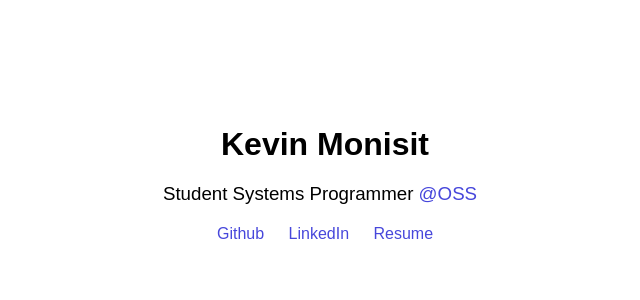
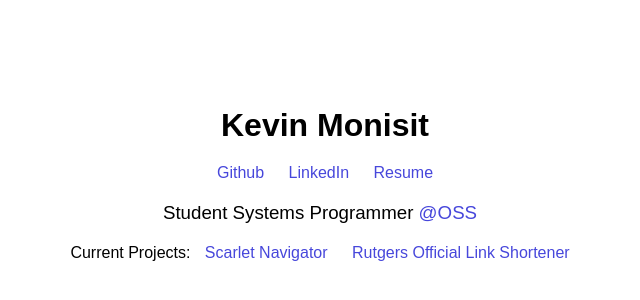
Before and after one commit to kevinmonisit/kevinmonisit.github.io, a plain HTML site: page index.html in a window 1280 px wide. Shown: the part 216-516 px from the top of the page, without its empty margins (315-955 px from the left). Drawn offline with Linux system fonts and the light colour scheme.

Commit message:
Updated website

```diff
--- a/index.html
+++ b/index.html
@@ -58,6 +58,11 @@
   </head>
   <body>
     <h1>Kevin Monisit</h1>
+    <div style="margin-top: -10px">
+      <a href="https://github.com/kevinmonisit">Github</a>
+      <a href="https://www.linkedin.com/in/kevinmonisit/">LinkedIn</a>
+      <a href="/resume.pdf">Resume</a>
+    </div>
     <h3 style="text-align: center">
       Student Systems Programmer
       <a
@@ -68,10 +73,11 @@
       >@OSS</a
       ><br />
     </h3>
-    <div style="margin-top: -10px">
-      <a href="https://github.com/kevinmonisit">Github</a>
-      <a href="https://www.linkedin.com/in/kevinmonisit/">LinkedIn</a>
-      <a href="/resume.pdf">Resume</a>
+    <div style="text-align: center;">
+      Current Projects:
+      <a href="https://scarletnav.io/">Scarlet Navigator</a>
+      <a href="https://go.rutgers.edu/">Rutgers Official Link Shortener</a>
+      <!-- <div style="display: block;">...more to come</div> -->
     </div>
     <!-- <img src="jimmy.jpeg" alt="Kevin Monisit" style='width:35vw;min-width:300px;height:auto'> -->
   </body>
```
Lines whose indentation alone changed are shown as unchanged.
